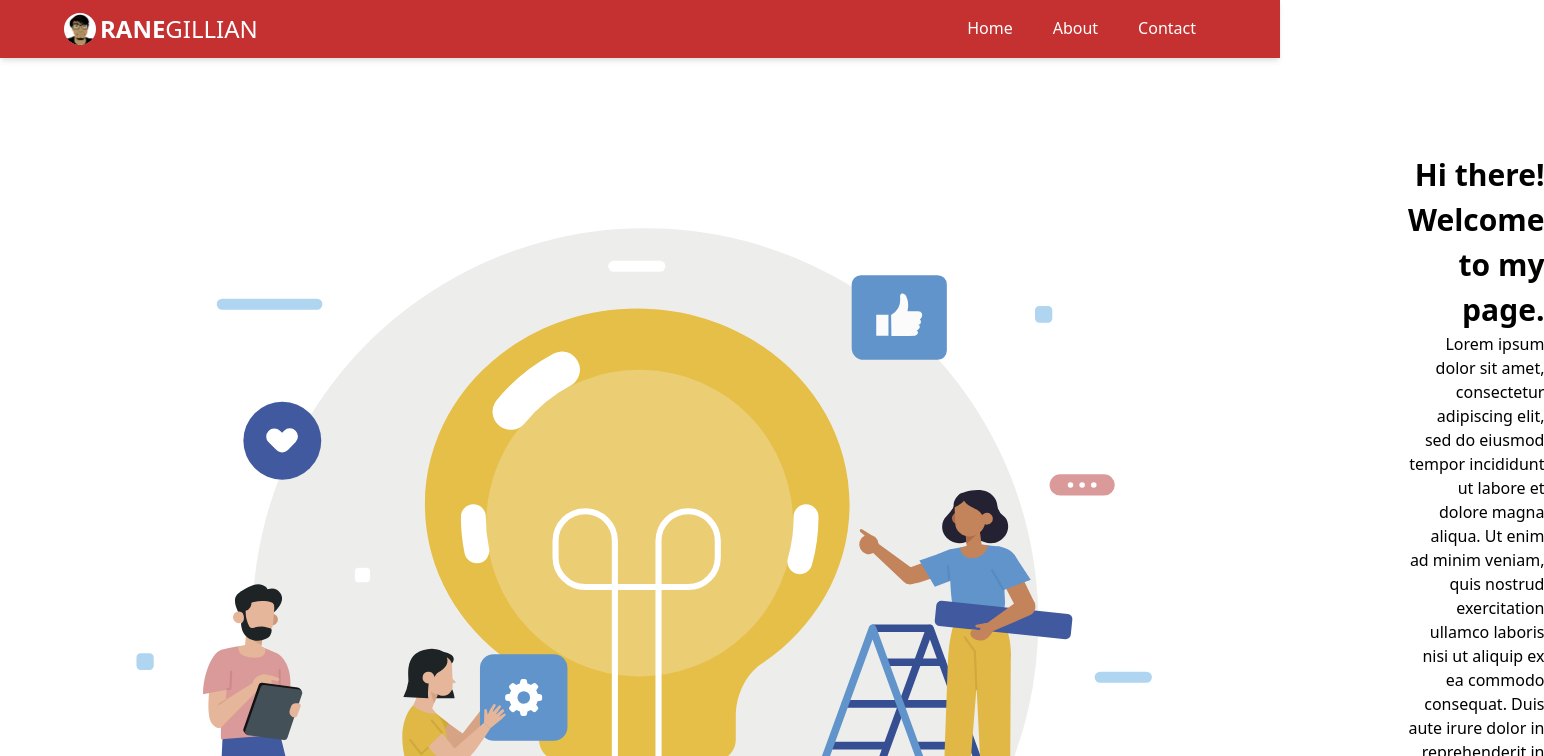
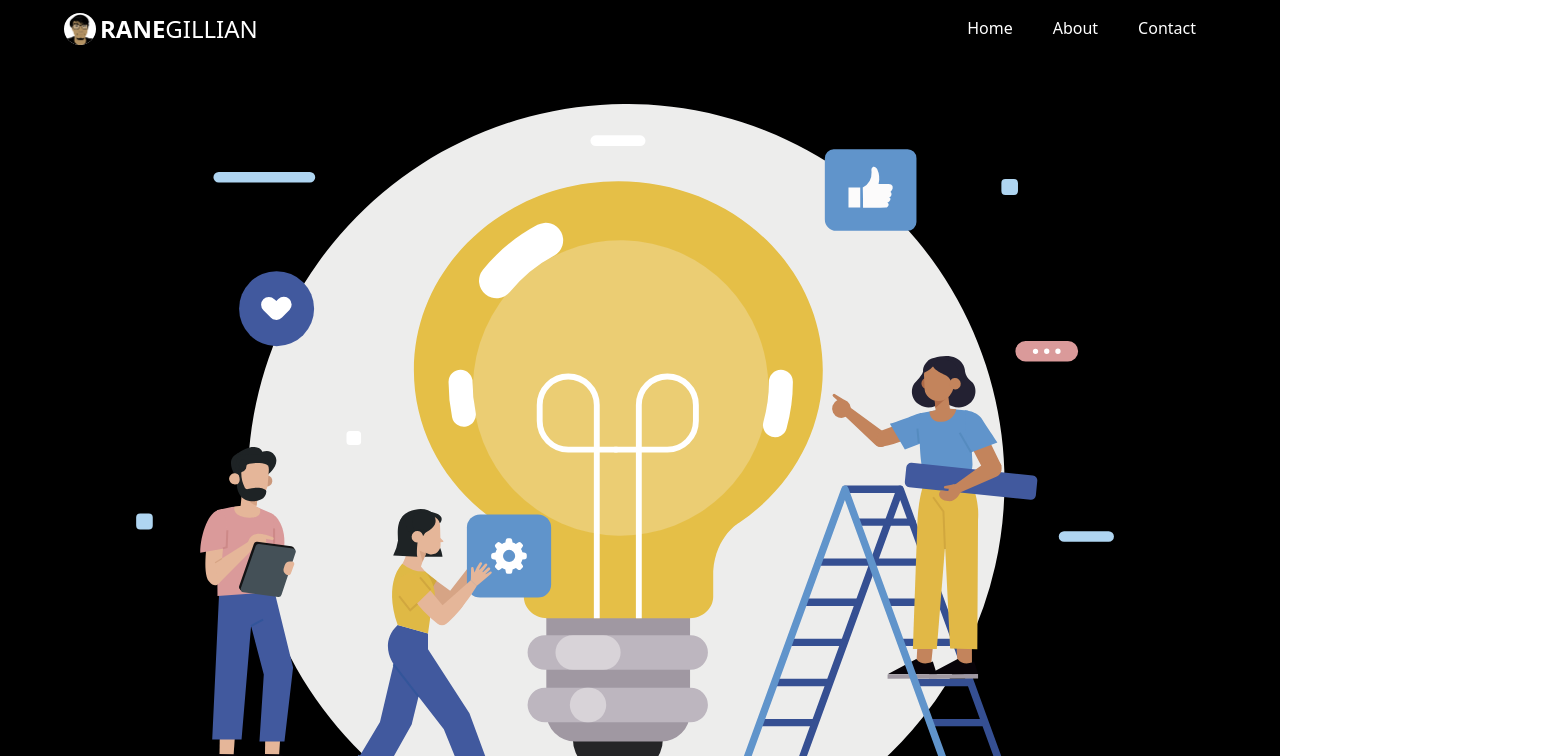
Before and after one commit to rgvillanueva28/rgvillanueva28.github.io.source-NextJS, a Next.js app: page / in a window 1280 px wide. Shown: the top 756 px of the page, 1544 px wide, since content can reach past the window. Built offline with nearby package versions, Linux system fonts and the light colour scheme.

Commit message:
🌙Dark

```diff
--- a/components/cards/cardOne.js
+++ b/components/cards/cardOne.js
@@ -1,16 +1,16 @@
 export default function CardOne() {
   return (
-    <div className="text-center container-sm p-10 sm:px-12 md:px-20 lg:px-32 rounded-md lg:flex lg:flex-row">
+    <div className="text-center container-sm p-10 sm:px-12 md:px-20 lg:px-32 rounded-md lg:flex lg:flex-row h-screen">
       {/* <img
         src="/logo.png"
         className="w-24 md:w-48 xl:w-64 mx-auto mb-5 rounded-full bg-gray-500"
       /> */}
       <img className="w-screen" src="/landingImage.svg" />
-      <div className="lg:text-right lg:pl-24 xl:pl-64 pt-5 lg:pt-0 my-12">
-        <h4>
+      <div className="lg:text-right lg:pl-24 xl:pl-64 pt-5 lg:pt-0 my-auto">
+        <h4 className="text-white">
           <strong>Hi there! Welcome to my page. </strong>
         </h4>
-        <p>
+        <p className="text-white">
           Lorem ipsum dolor sit amet, consectetur adipiscing elit, sed do
           eiusmod tempor incididunt ut labore et dolore magna aliqua. Ut enim ad
           minim veniam, quis nostrud exercitation ullamco laboris nisi ut
--- a/components/header.js
+++ b/components/header.js
@@ -25,8 +25,8 @@ export default function Header() {
     <header
       id="header"
       className={
-        "w-full lg:px-16 px-6 lg:py-0 py-2 flex flex-wrap items-center shadow-md " +
-        "bg-red-700 fixed"
+        "w-full lg:px-16 px-6 lg:py-0 py-2 flex flex-wrap items-center" +
+        "bg-transparent fixed"
       }
     >
       {/* left part */}
--- a/components/layout.js
+++ b/components/layout.js
@@ -3,7 +3,7 @@ import Header from "../components/header";
 
 export default function LayoutComponent({ children }) {
   return (
-    <div className="min-h-screen">
+    <div className="min-h-screen bg-black">
       <Head>
         <link rel="icon" href="/favicon.ico" />
         <meta
```
